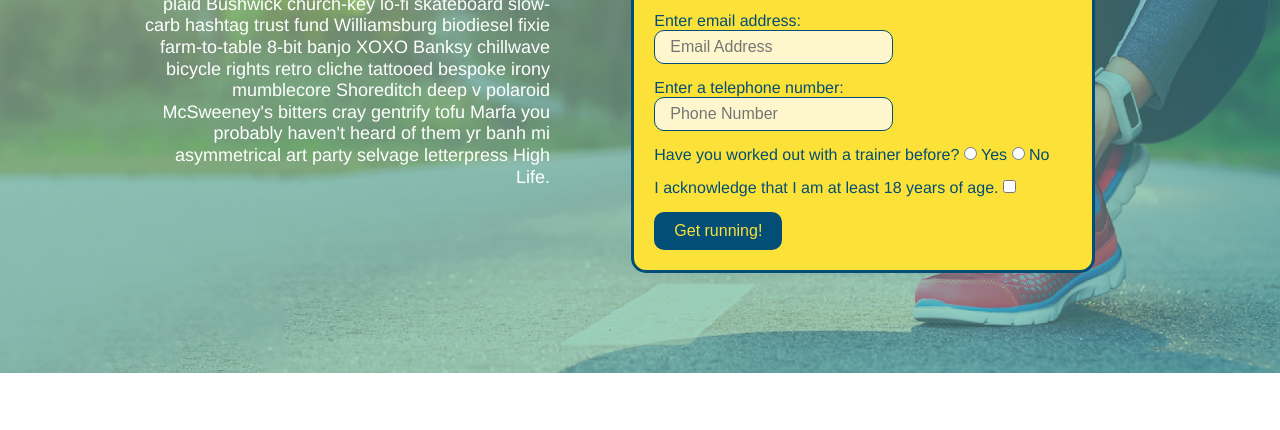
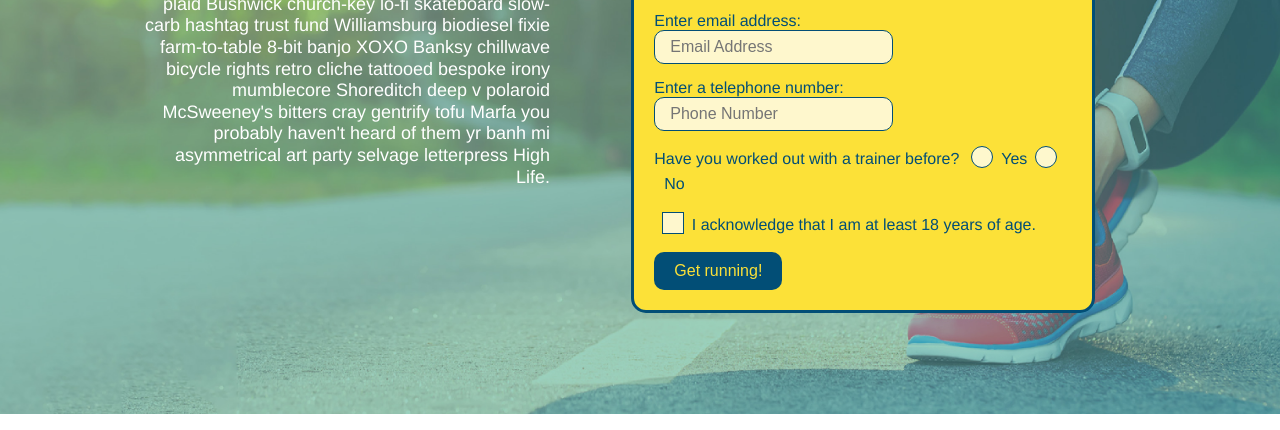
Before and after one commit to fasikaWalle/run-rubby, a plain HTML site: page index.html in a window 1280 px wide. Shown: the part 345-775 px from the top of the page. Drawn offline with Linux system fonts and the light colour scheme.

Commit message:
Customize the Checkboxes and Radio Buttons

```diff
--- a/assets/css/style.css
+++ b/assets/css/style.css
@@ -28,6 +28,7 @@ header {
   background-position: center;
   background-attachment: fixed;
   background-position: 80%;
+  z-index: 9999;
 }
 header h1 {
   font-weight: bold;
@@ -133,6 +134,58 @@ header nav ul li a:hover {
 }
 .hero-form button:hover {
   background-color: #39a6b2;
+}
+.checkbox-wrapper input, .radio-wrapper input {
+  opacity: 0;
+}
+.checkbox-wrapper label, .radio-wrapper label {
+  position: relative;
+  left: 10px;
+  margin: 10px;
+  line-height: 1.6;
+}
+.checkbox-wrapper label::before, .radio-wrapper label::before {
+  content: "";
+  height: 20px;
+  width: 20px;
+  background: rgba(255, 255, 255, 0.75);
+  border: 1px solid #024e76;
+  position: absolute;
+  top: -4px;
+  left: -30px;
+}
+.radio-wrapper label::before {
+  border-radius: 50%;
+}
+.radio-wrapper label::after {
+  content: "";
+  width: 20px;
+  height: 20px;
+  border-radius: 50%;
+  background: #024e76;
+  position: absolute;
+  left: -29px;
+  top: -3px;
+  background-image: radial-gradient(circle, #39a6b2, #024e76);
+}
+.checkbox-wrapper label::after {
+  content: "";
+  height: 6px;
+  width: 14px;
+  border-left: 2px solid #024e76;
+  border-bottom: 2px solid #024e76;
+  position: absolute;
+  left: -26px;
+  top: 1px;
+  transform: rotate(-58deg);
+}
+.checkbox-wrapper input + label::after,
+.radio-wrapper input + label::after {
+  content: none;
+}
+.checkbox-wrapper input:checked + label::after,
+.radio-wrapper input:checked + label::after {
+  content: "";
 }
 .hero-form p {
   margin: 5px 0 15px 0;
--- a/index.html
+++ b/index.html
@@ -47,15 +47,21 @@
                   <label for="phone">Enter a telephone number:</label>
                   <input type="tel" placeholder="Phone Number" name="phone" id="phone" class="form-input" />
                   <p>
-                      Have you worked out with a trainer before?
+                    Have you worked out with a trainer before?
+                    <span class="radio-wrapper">
                       <input type="radio" name="trainer-confirm" id="trainer-yes" />
                       <label for="trainer-yes">Yes</label>
+                    </span>
+                    <span class="radio-wrapper">
                       <input type="radio" name="trainer-confirm" id="trainer-no" />
                       <label for="trainer-no">No</label>
+                    </span>
                   </p>
                   <p>
-                      <label for="checkbox"> I acknowledge that I am at least 18 years of age.</label>
+                    <span class="checkbox-wrapper">
                       <input type="checkbox" name="age-confirm" id="checkbox" />
+                      <label for="checkbox">I acknowledge that I am at least 18 years of age.</label>
+                    </span>
                   </p>
                   <button type="submit">Get running!</button>
               </form>
```
